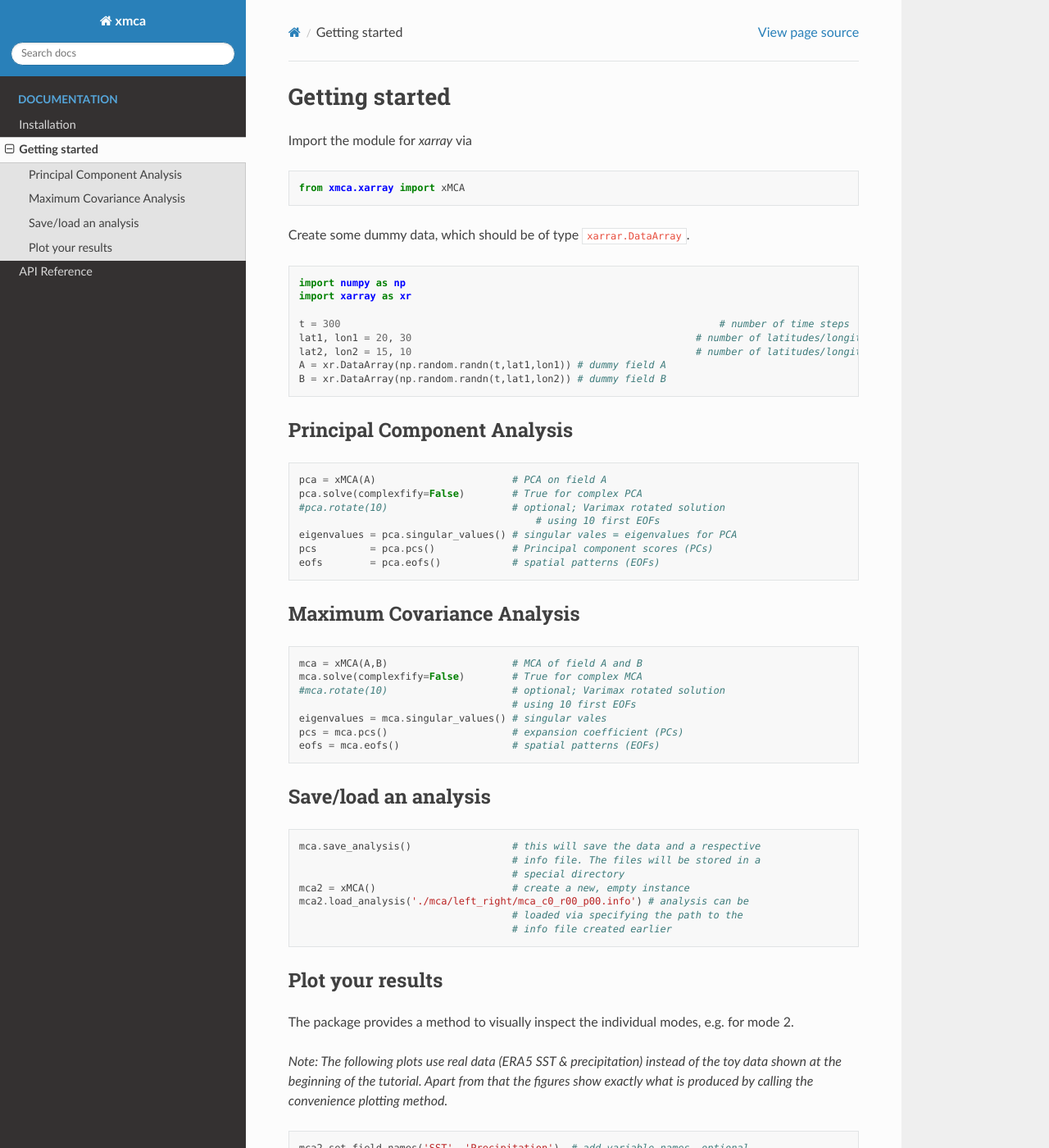
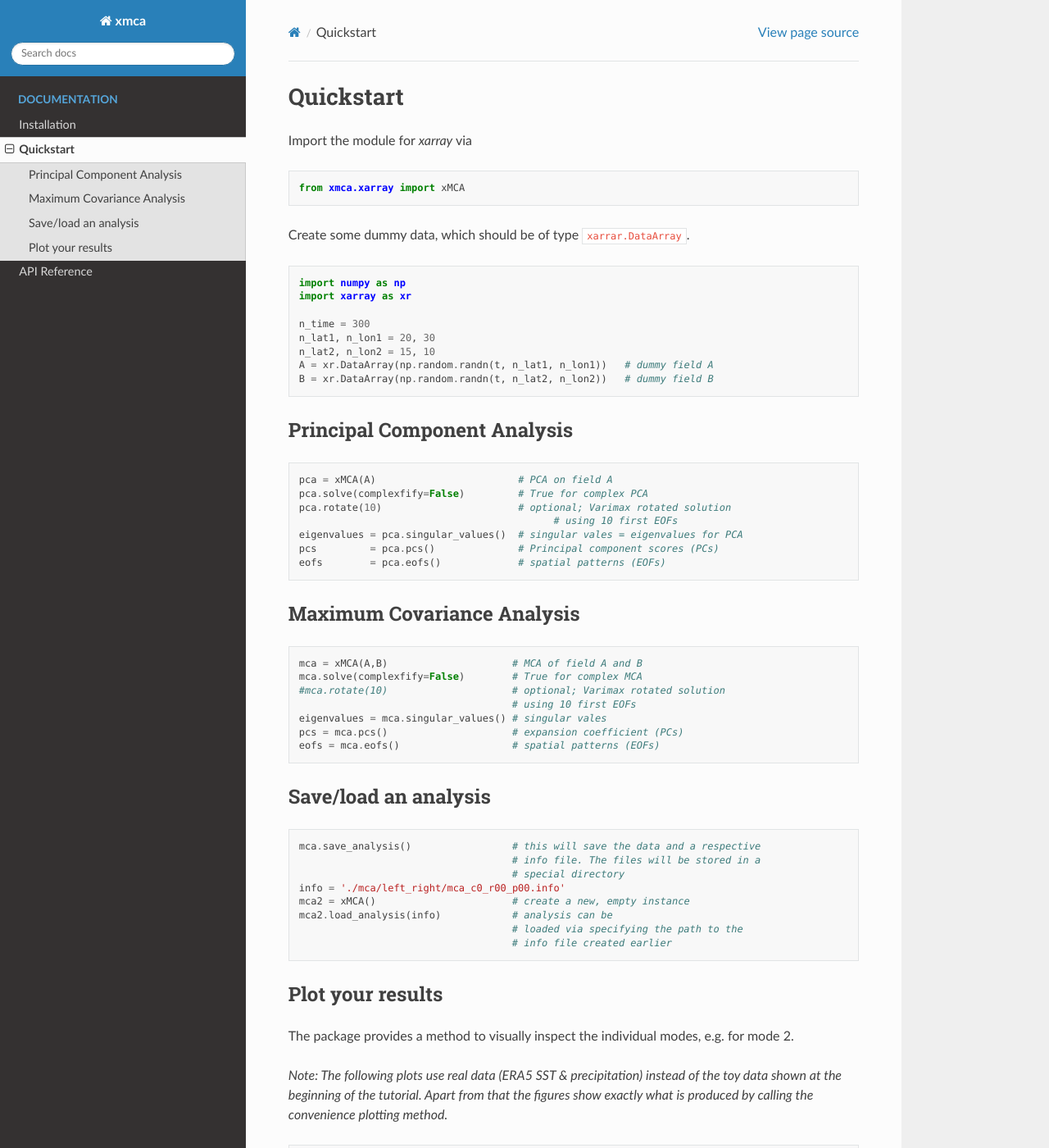
Before and after one commit to nicrie/xmca, a Sphinx documentation site: the page built from docs/source/quickstart.rst, in a window 1280 px wide and 1400 px high. Shown: the whole window at 82% size. Built offline with Sphinx 7.4.7 and the Read the Docs theme 2.0.0, drawn with Linux system fonts in a browser that asks for light colours.

Commit message:
update docs

```diff
--- a/docs/source/quickstart.rst
+++ b/docs/source/quickstart.rst
@@ -1,5 +1,5 @@
-Getting started
-===============
+Quickstart
+==========
 Import the module for `xarray` via
 
 .. code-block:: python
@@ -14,29 +14,31 @@ Create some dummy data, which should be of type ``xarrar.DataArray``.
    import numpy as np
    import xarray as xr
 
-   t = 300                 						  # number of time steps
-   lat1, lon1 = 20, 30     					      # number of latitudes/longitudes of field A
-   lat2, lon2 = 15, 10     					      # number of latitudes/longitudes of field B
-   A = xr.DataArray(np.random.randn(t,lat1,lon1)) # dummy field A
-   B = xr.DataArray(np.random.randn(t,lat1,lon2)) # dummy field B
+   n_time = 300
+   n_lat1, n_lon1 = 20, 30
+   n_lat2, n_lon2 = 15, 10
+   A = xr.DataArray(np.random.randn(t, n_lat1, n_lon1))   # dummy field A
+   B = xr.DataArray(np.random.randn(t, n_lat2, n_lon2))   # dummy field B
 
 
 Principal Component Analysis
 ----------------------------
+
 .. code-block:: python
 
-   pca = xMCA(A)                       # PCA on field A
-   pca.solve(complexfify=False)        # True for complex PCA
-   #pca.rotate(10)                     # optional; Varimax rotated solution
-	                                   # using 10 first EOFs
-   eigenvalues = pca.singular_values() # singular vales = eigenvalues for PCA
-   pcs         = pca.pcs()             # Principal component scores (PCs)
-   eofs        = pca.eofs()            # spatial patterns (EOFs)
+   pca = xMCA(A)                        # PCA on field A
+   pca.solve(complexfify=False)         # True for complex PCA
+   pca.rotate(10)                       # optional; Varimax rotated solution
+	                                      # using 10 first EOFs
+   eigenvalues = pca.singular_values()  # singular vales = eigenvalues for PCA
+   pcs         = pca.pcs()              # Principal component scores (PCs)
+   eofs        = pca.eofs()             # spatial patterns (EOFs)
 
 
 
 Maximum Covariance Analysis
 ---------------------------
+
 .. code-block:: python
 
    mca = xMCA(A,B)                     # MCA of field A and B
@@ -51,13 +53,15 @@ Maximum Covariance Analysis
 
 Save/load an analysis
 ---------------------
+
 .. code-block:: python
 
    mca.save_analysis()                 # this will save the data and a respective
                                        # info file. The files will be stored in a
                                        # special directory
+   info = './mca/left_right/mca_c0_r00_p00.info'
    mca2 = xMCA()                       # create a new, empty instance
-   mca2.load_analysis('./mca/left_right/mca_c0_r00_p00.info') # analysis can be
+   mca2.load_analysis(info)            # analysis can be
                                        # loaded via specifying the path to the
                                        # info file created earlier
 
```
Also changed, not shown: README.md (+7 -2 lines), docs/source/index.rst (+4 -3 lines).
